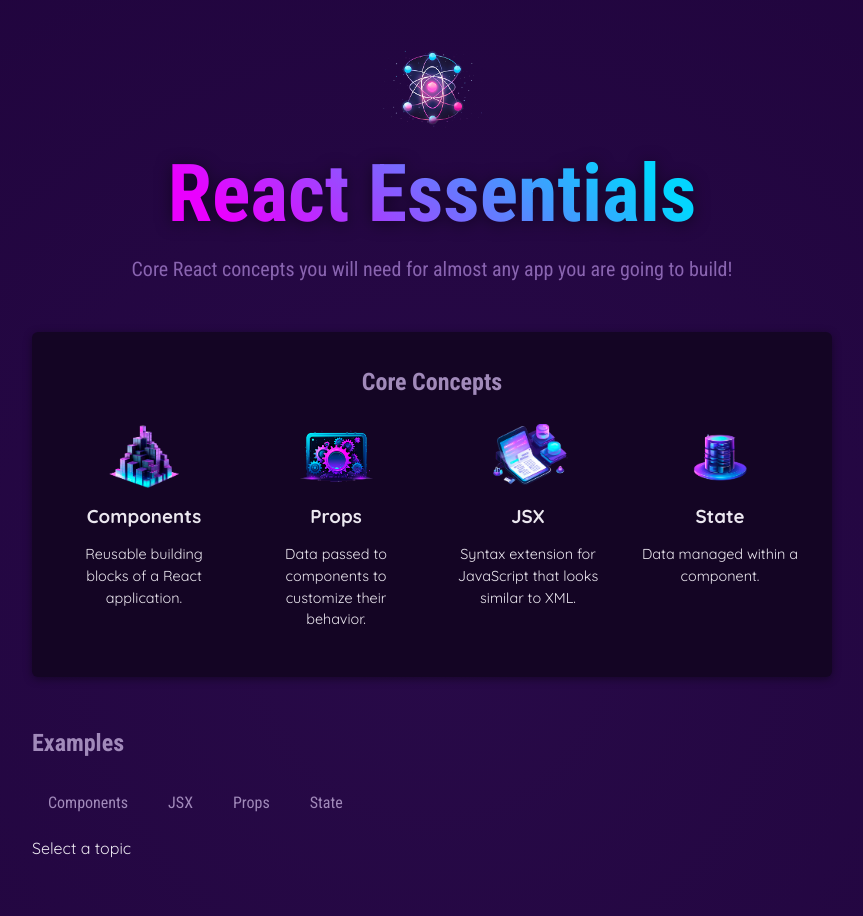
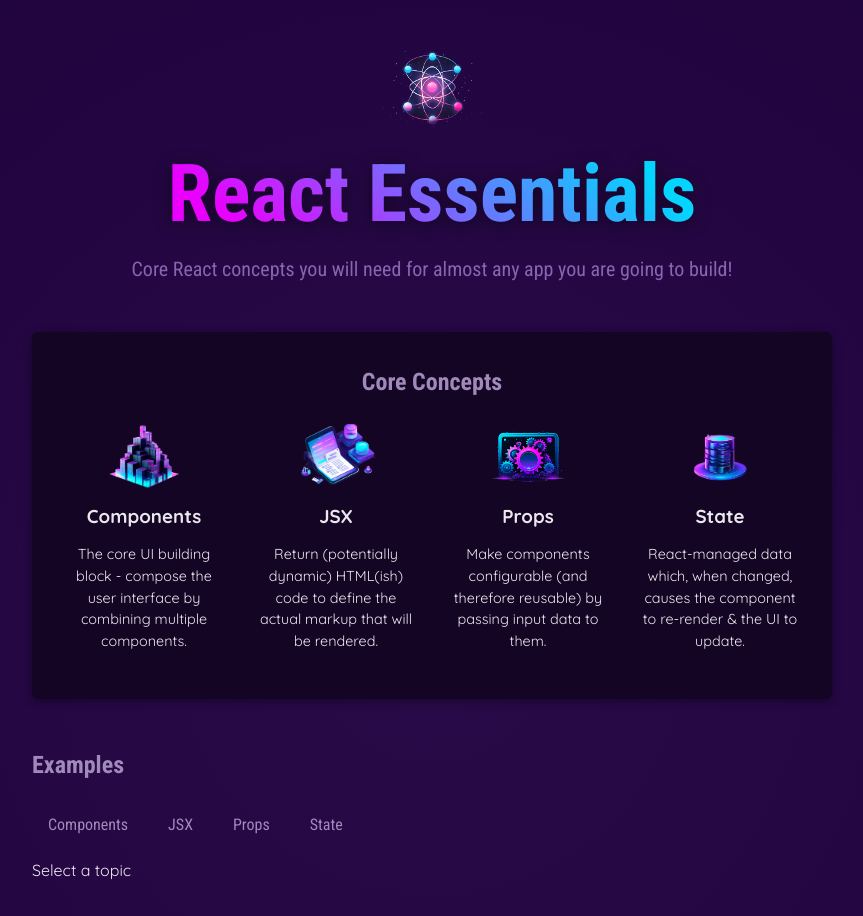
Before and after one commit to sandeep-k-rc/react-essentials, a React (Vite) app: page / in a window 1280 px wide. Shown: the top 916 px of the page, without its empty margins (208-1071 px from the left). Built offline with nearby package versions, Linux system fonts and the light colour scheme.

Commit message:
dynamic lists

```diff
--- a/src/App.jsx
+++ b/src/App.jsx
@@ -11,7 +11,7 @@
 import TabButtons from './components/TabButtons/TabButtons.jsx';
 import { EXAMPLES } from './data.js';
 
-const propSyntax = 1;
+const propSyntax = 5;
 // can pass default value in prop e.g.
   /*export default function Button({ caption, type = "submit" }) {
     // caption has no default value, type has a default value of "submit"
@@ -103,7 +103,7 @@
             <>
             {/* Using map to iterate over the array of concepts */}
             {CORE_CONCEPTS.map((concept) => (
-              <CoreConceptsV2 key={concept.id} {...concept} />
+              <CoreConceptsV2 key={concept.title} {...concept} />
             ))}
           </>
           ):null
```
